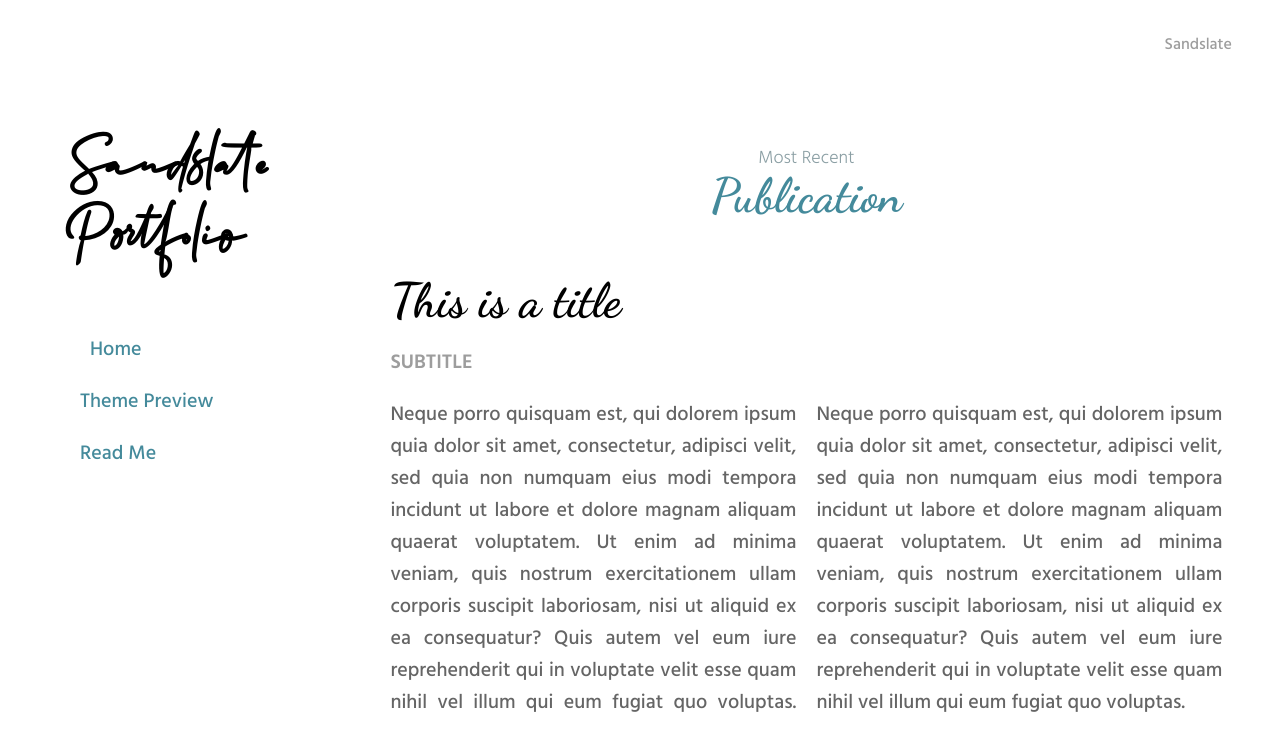
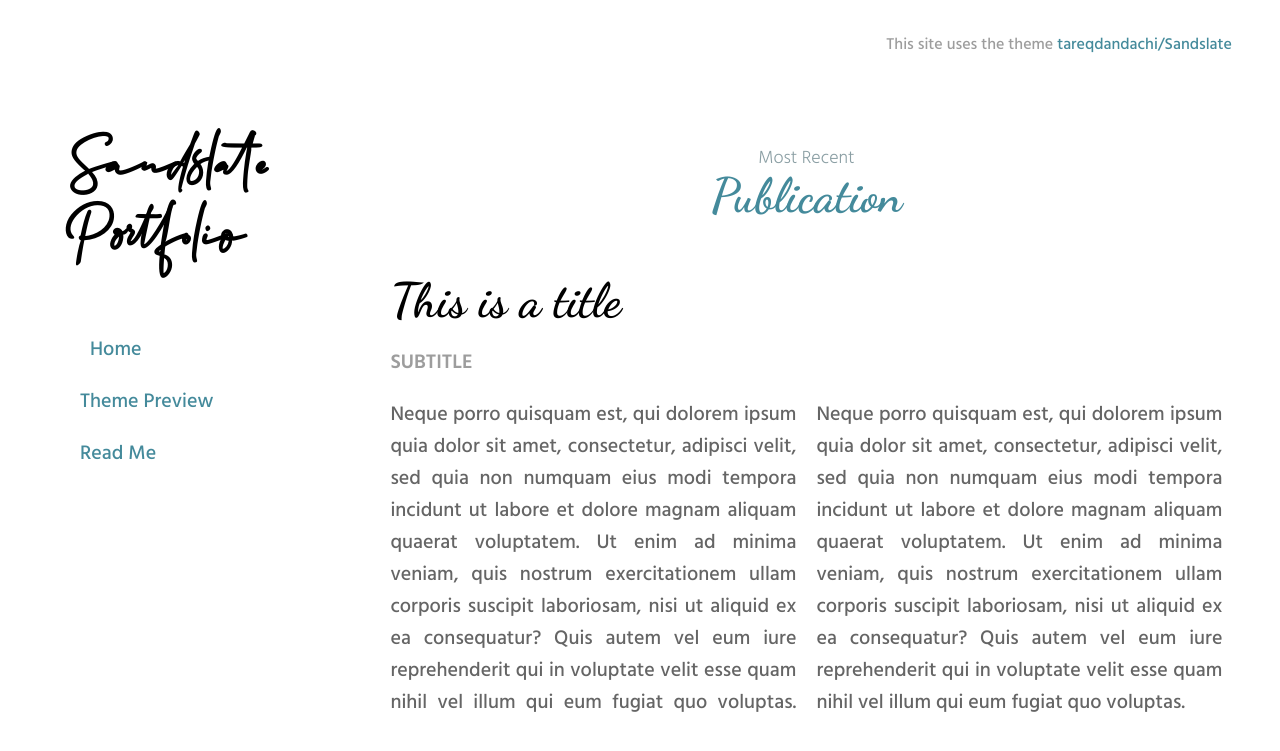
Before and after one commit to itstorque/sandslate, a Jekyll site: the page built from index.md, in a window 1280 px wide and 900 px high, cut to the strip 0-795 px from the top of the window. Shown: the top 751 px of the strip. Built offline with Jekyll 4.4.1, drawn with Linux system fonts in a browser that asks for light colours; some of the changed text lies outside the part shown.

Commit message:
Modified header and footer content

```diff
--- a/_includes/footer.html
+++ b/_includes/footer.html
@@ -1,3 +1,3 @@
 <footer>
-  Tareq El Dandachi © 2020
+  <a href="https://tareqdandachi.github.io" class="always_active">Tareq El Dandachi</a> © 2020
 </footer>
--- a/_includes/header.html
+++ b/_includes/header.html
@@ -1,3 +1,3 @@
 <header>
-  Sandslate
+  This site uses the theme <a href="https://github.com/tareqdandachi/sandslate" class="always_active">tareqdandachi/Sandslate</a>
 </header>
--- a/assets/css/style.css
+++ b/assets/css/style.css
@@ -195,25 +195,11 @@
 
 }
 
-a:link {
-  text-decoration: none;
-  color: var(--active);
-}
-
-a:visited {
-  text-decoration: none;
-  color: var(--faded);
-}
-
-a:hover {
-  text-decoration: none;
-  color: var(--lighter-text);
-}
-
-a:active {
-  text-decoration: none;
-  color: var(--grey);
-}
+a {text-decoration: none;}
+a:link, a:visited.always_active, a:active.always_active {color: var(--active);}
+a:visited {color: var(--faded);}
+a:hover, a:hover.always_active {color: var(--lighter-text);}
+a:active {color: var(--grey);}
 
 img {
 
```
